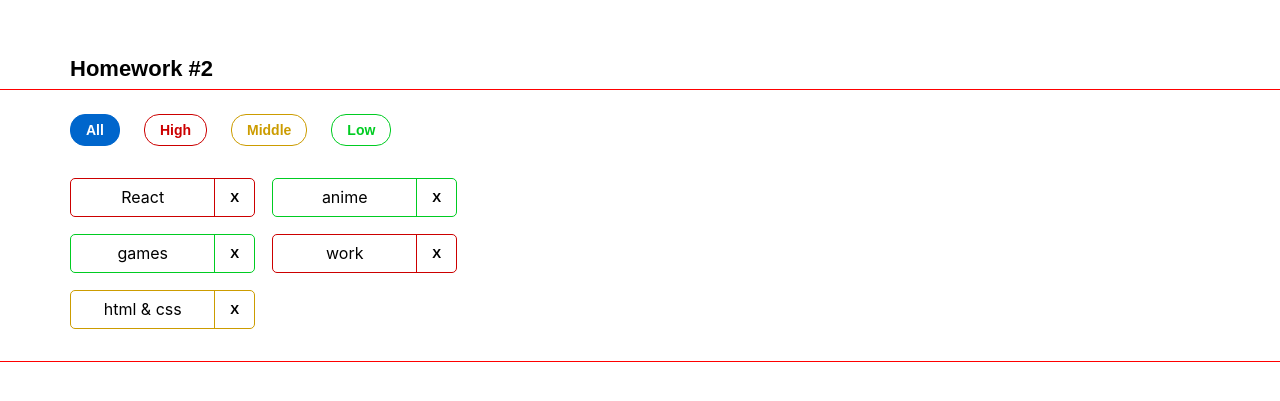
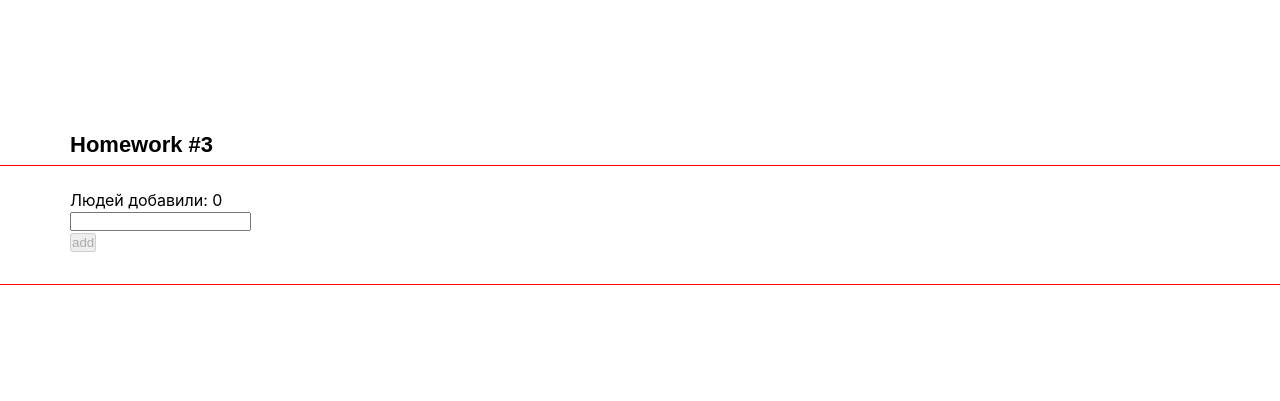
Before and after one commit to zheton90/hws2-master, a React (Create React App) app: page /#/ in a window 1280 px wide. Shown: the part 191-592 px from the top of the page. Built offline with nearby package versions, Linux system fonts and the light colour scheme; the HTML template or start-up script is replaced by a standard one.

Commit message:
make HW2 without styles

```diff
--- a/src/s1-main/App.tsx
+++ b/src/s1-main/App.tsx
@@ -2,14 +2,15 @@
 import s from './App.module.css'
 import HW1 from '../s2-homeworks/hw01/HW1'
 import HW2 from "../s2-homeworks/hw02/HW2";
+import HW3 from "../s2-homeworks/hw03/HW3";
 
 function App() {
     return (
         <div className={s.App}>
             {/*<HW1/>*/}
             {/*раскомментировать по ходу выполнения*/}
-            <HW2/>
-            {/*<HW3/>*/}
+            {/*<HW2/>*/}
+            <HW3/>
             {/*<HW4/>*/}
 
             {/*при выполнении дз 5 и более - закомментировать здесь дз 1-4, так как они есть внутри дз 5*/}
--- a/src/s2-homeworks/hw03/Greeting.tsx
+++ b/src/s2-homeworks/hw03/Greeting.tsx
@@ -2,13 +2,13 @@
 import s from './Greeting.module.css'
 
 type GreetingPropsType = {
-    name: any // need to fix any
-    setNameCallback: any // need to fix any
-    addUser: any // need to fix any
-    onBlur: any // need to fix any
-    onEnter: any // need to fix any
-    error: any // need to fix any
-    totalUsers: any // need to fix any
+    name: string // need to fix any
+    setNameCallback: (e: ChangeEvent<HTMLInputElement>) => void // need to fix any
+    addUser: () => void // need to fix any
+    onBlur: () => void // need to fix any
+    onEnter: (e: KeyboardEvent<HTMLInputElement>) => void// need to fix any
+    error: string // need to fix any
+    totalUsers: number // need to fix any
     lastUserName?: any // need to fix any
 }
 
@@ -25,7 +25,7 @@
         lastUserName,
     } // деструктуризация пропсов
 ) => {
-    const inputClass = s.errorInput // need to fix with (?:)
+    const inputClass = error ? ' ' : s.errorInput // need to fix with (?:)
 
     return (
         <div id={'hw3-form'} className={s.greetingForm}>
--- a/src/s2-homeworks/hw03/GreetingContainer.tsx
+++ b/src/s2-homeworks/hw03/GreetingContainer.tsx
@@ -1,20 +1,31 @@
-import React, { ChangeEvent, KeyboardEvent, useState } from 'react'
+import React, {ChangeEvent, KeyboardEvent, useState} from 'react'
 import Greeting from './Greeting'
-import { UserType } from './HW3'
+import {UserType} from './HW3'
 
 type GreetingContainerPropsType = {
-    users: any // need to fix any
-    addUserCallback: any // need to fix any
+    users: UserType[]// need to fix any
+    addUserCallback: (name: string) => void // need to fix any
 }
 
-export const pureAddUser = (name: any, setError: any, setName: any, addUserCallback: any) => {
+export const pureAddUser = (name: string, setError: (error: string) => void, setName: (name: string) => void, addUserCallback: (name: string) => void) => {
     // если имя пустое - показать ошибку, иначе - добавить юзера и очистить инпут
+    if (name.trim()) {
+        addUserCallback(name)
+        setName('')
+    } else {
+        setError('name is empty')
+    }
+
 }
 
-export const pureOnBlur = (name: any, setError: any) => { // если имя пустое - показать ошибку
+export const pureOnBlur = (name: string, setError: (error: string) => void) => { // если имя пустое - показать ошибку
+    name.trim() === '' && setError('name is empty')
 }
 
-export const pureOnEnter = (e: any, addUser: any) => { // если нажата кнопка Enter - добавить
+export const pureOnEnter = (e: KeyboardEvent<HTMLInputElement>, addUser: () => void) => { // если нажата кнопка Enter - добавить
+    if (e.key === 'Enter') {
+        addUser()
+    }
 }
 
 // более простой и понятный для новичков
@@ -22,16 +33,15 @@
 
 // более современный и удобный для про :)
 const GreetingContainer: React.FC<GreetingContainerPropsType> = ({
-    users,
-    addUserCallback,
-}) => {
+                                                                     users,
+                                                                     addUserCallback,
+                                                                 }) => {
     // деструктуризация пропсов
-    const [name, setName] = useState<any>('') // need to fix any
-    const [error, setError] = useState<any>('') // need to fix any
+    const [name, setName] = useState<string>('') // need to fix any
+    const [error, setError] = useState<string>('') // need to fix any
 
-    const setNameCallback = (e: any) => { // need to fix any
-        setName('some name') // need to fix
-
+    const setNameCallback = (e: ChangeEvent<HTMLInputElement>) => { // need to fix any
+        setName(e.currentTarget.value) // need to fix
         error && setError('')
     }
     const addUser = () => {
@@ -42,12 +52,12 @@
         pureOnBlur(name, setError)
     }
 
-    const onEnter = (e: any) => {
+    const onEnter = (e: KeyboardEvent<HTMLInputElement>) => {
         pureOnEnter(e, addUser)
     }
 
-    const totalUsers = 0 // need to fix
-    const lastUserName = 'some name' // need to fix
+    const totalUsers = users.length // need to fix
+    const lastUserName = users.at(-1)?.name// need to fix
 
     return (
         <Greeting
--- a/src/s2-homeworks/hw03/HW3.tsx
+++ b/src/s2-homeworks/hw03/HW3.tsx
@@ -19,20 +19,22 @@
 
 // types
 export type UserType = {
-    _id: any // need to fix any
-    name: any // need to fix any
+    _id: string // need to fix any
+    name: string // need to fix any
 }
 
-export const pureAddUserCallback = (name: any, setUsers: any, users: any) => { // need to fix any
+export const pureAddUserCallback = (name: string, setUsers: (user: UserType[]) => void, users: UserType[]) => { // need to fix any
     const user = { // need to fix
+        _id: v1(),
+        name
     }
     setUsers([...users, user])
 }
 
 const HW3 = () => {
-    const [users, setUsers] = useState<any>([]) // need to fix any
+    const [users, setUsers] = useState<UserType[]>([]) // need to fix any
 
-    const addUserCallback = (name: any) => { // need to fix any
+    const addUserCallback = (name: string) => { // need to fix any
         pureAddUserCallback(name, setUsers, users)
     }
 
```
